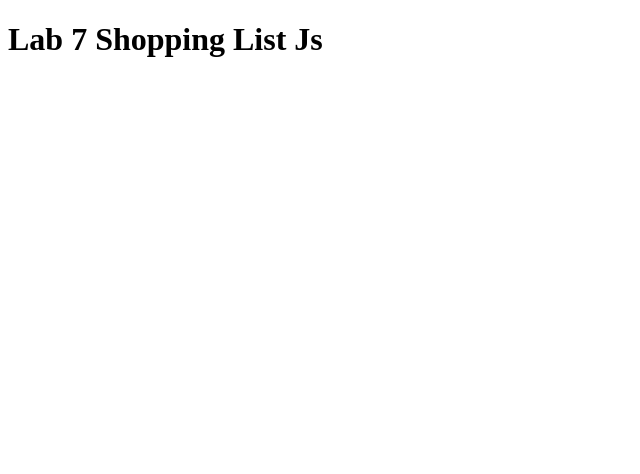
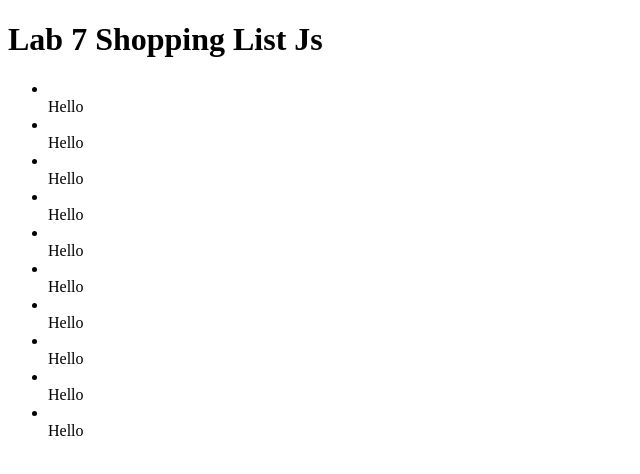
Before and after one commit to cellhaze/day-7-shopping-list-lab, a plain HTML site: page index.html in a window 1280 px wide. Shown: the whole page, without its empty margins (0-640 px from the left). Drawn offline with Linux system fonts and the light colour scheme.

Commit message:
all progress and steps left commended out. Finally got items to show up in list.

```diff
--- a/index.html
+++ b/index.html
@@ -8,6 +8,13 @@
     <body>
         <h1>Lab 7 Shopping List Js</h1>
 
+        <ul id="listitems">
+
+
+
+        </ul>
+
+
         <script src="lab-7-shopping-list.js"></script>
     </body>
 </html>
--- a/lab-7-shopping-list.js
+++ b/lab-7-shopping-list.js
@@ -1,3 +1,5 @@
+
+
 var shoppingList = [
     {
     product: "eggs",
@@ -42,8 +44,45 @@ var shoppingList = [
 
 var total = 0;
 
+shoppingList.forEach(function(i, j) {
+//    (i=0, i<11, i++)
+var list = document.getElementById("listitems");
+var listItem = document.createElement('li');
+list.appendChild(listItem, shoppingList);
+    var p = document.createTextNode("Hello");
+    list.appendChild(p);
+});
+
+var total = document.createElement(shoppingList);
 
 
+//shoppingList.forEach(function(item){
+// console.log(item.name, item.price);
+//};
+
+
+//var node = document.createElement("li");                 // Create a <li> node
+//var textnode = document.createTextNode("Water");         // Create a text node
+//node.appendChild(textnode);                              // Append the text to <li>
+//document.getElementById("list-items").appendChild("ul");     // Append <li> to <ul> with id="myList"
+
+
+
+//var itemCol = document.getElementById("list-items");
+
+//var itemCol = document.createElement("li");
+//var position = document.getElementById("ul");
+//position.appendChild(itemCol);
+
+
+//shoppingList.forEach(function(item) {
+//    document.appendChild("li");
+//                    });\
+
+
+
+
+//To calculate price and tax
 shoppingList.forEach (function(i) {
     total += i.price;
 });
@@ -53,10 +92,14 @@ console.log(tax + total);
 
 
 
-// var price = 0;
-// var total = price;
-// // this is redundant and unecessary
 
-// var total = price;
-// var price = 0;
-// // the order on this is illogical
+
+
+
+/* var price = 0;
+ var total = price;
+ this is redundant and unecessary
+
+ var total = price;
+ var price = 0;
+ the order on this is illogical */
```
